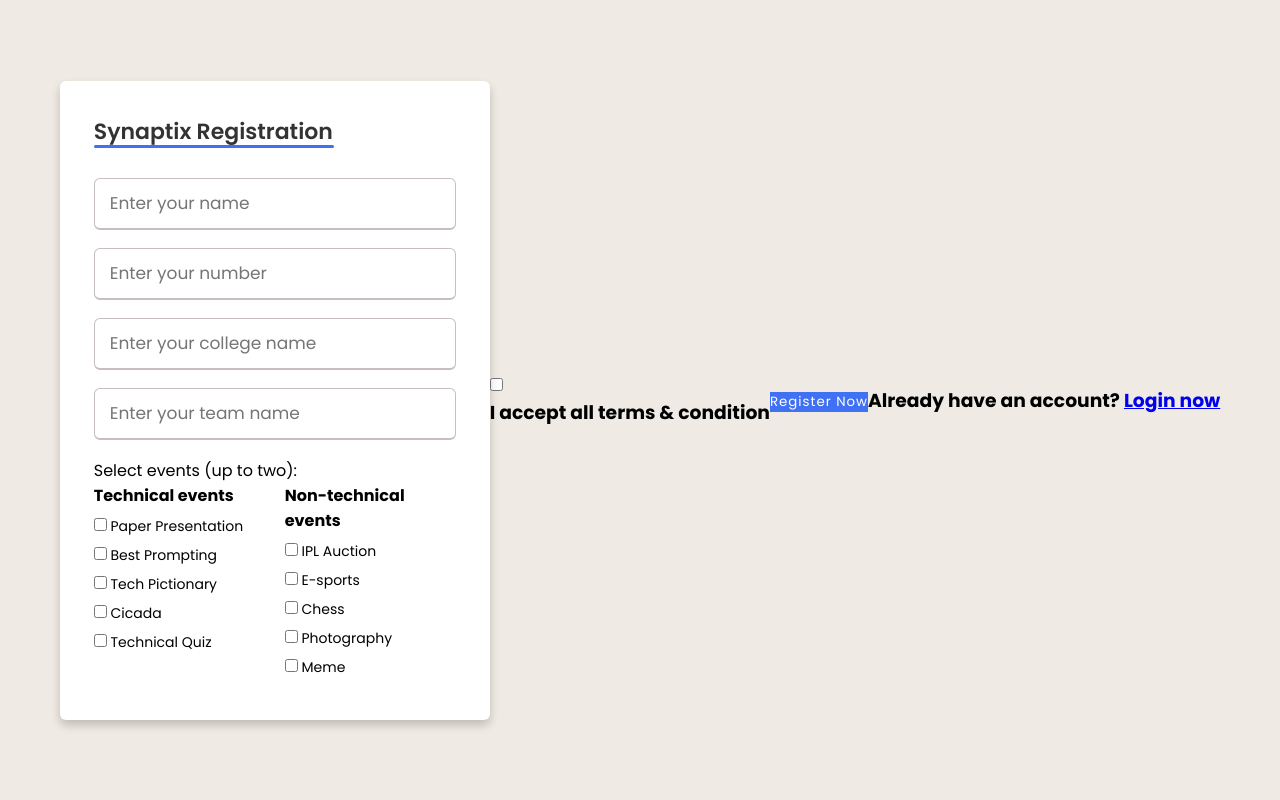
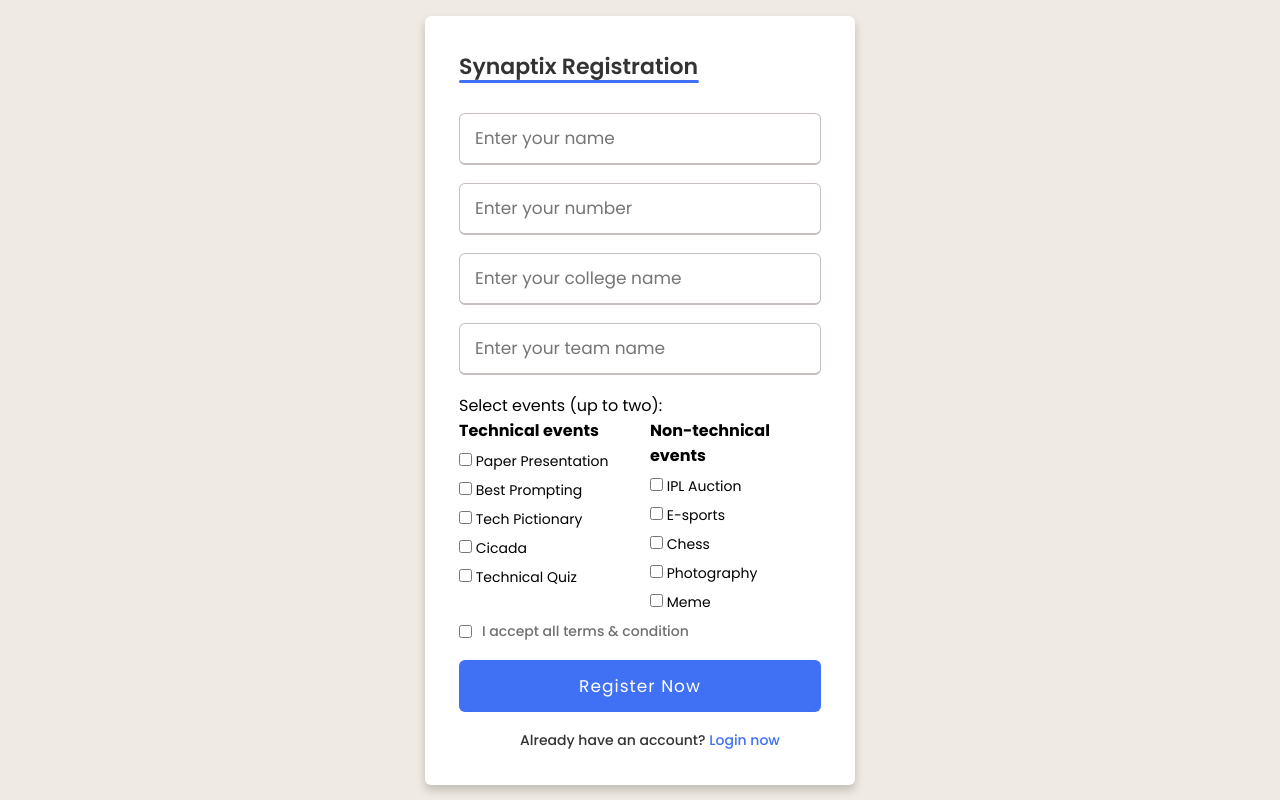
Before and after one commit to Thejas1906/AI-DS-WEB, a Flask app: page /register in a window 1280 px wide. Run offline with Flask 3, Linux system fonts and the light colour scheme.

Commit message:
Update register.html

```diff
--- a/templates/register.html
+++ b/templates/register.html
@@ -1,11 +1,133 @@
 <!DOCTYPE html>
-<!-- Coding By CodingNepal - codingnepalweb.com -->
 <html lang="en" dir="ltr">
 <head>
     <meta charset="UTF-8">
     <meta name="viewport" content="width=device-width, initial-scale=1.0">
-    <title> Registration or Sign Up form in HTML CSS | CodingLab </title>
-    <link rel="stylesheet" href="{{ url_for('static', filename='register.css') }}">
+    <title>Registration or Sign Up Form</title>
+    <style>
+        @import url('https://fonts.googleapis.com/css?family=Poppins:400,500,600,700&display=swap');
+        * {
+            margin: 0;
+            padding: 0;
+            box-sizing: border-box;
+            font-family: 'Poppins', sans-serif;
+        }
+        body {
+            min-height: 100vh;
+            display: flex;
+            align-items: center;
+            justify-content: center;
+            background: #EFEAE3;
+        }
+        .wrapper {
+            position: relative;
+            max-width: 430px;
+            width: 100%;
+            background: #fff;
+            padding: 34px;
+            border-radius: 6px;
+            box-shadow: 0 5px 10px rgba(0,0,0,0.2);
+        }
+        .wrapper h2 {
+            position: relative;
+            font-size: 22px;
+            font-weight: 600;
+            color: #333;
+        }
+        .wrapper h2::before {
+            content: '';
+            position: absolute;
+            left: 0;
+            bottom: 0;
+            height: 3px;
+            width: 240px;
+            border-radius: 12px;
+            background: #4070f4;
+        }
+        .wrapper form {
+            margin-top: 30px;
+        }
+        .wrapper form .input-box {
+            height: 52px;
+            margin: 18px 0;
+        }
+        form .input-box input {
+            height: 100%;
+            width: 100%;
+            outline: none;
+            padding: 0 15px;
+            font-size: 17px;
+            font-weight: 400;
+            color: #333;
+            border: 1.5px solid #C7BEBE;
+            border-bottom-width: 2.5px;
+            border-radius: 6px;
+            transition: all 0.3s ease;
+        }
+        .input-box input:focus,
+        .input-box input:valid {
+            border-color: #4070f4;
+        }
+        form .policy {
+            display: flex;
+            align-items: center;
+        }
+        form h3 {
+            color: #707070;
+            font-size: 14px;
+            font-weight: 500;
+            margin-left: 10px;
+        }
+        .input-box.button input {
+            color: #fff;
+            letter-spacing: 1px;
+            border: none;
+            background: #4070f4;
+            cursor: pointer;
+        }
+        .input-box.button input:hover {
+            background: #0e4bf1;
+        }
+        form .text h3 {
+            color: #333;
+            width: 100%;
+            text-align: center;
+        }
+        form .text h3 a {
+            color: #4070f4;
+            text-decoration: none;
+        }
+        form .text h3 a:hover {
+            text-decoration: underline;
+        }
+        /* Style the container holding the checkbox groups */
+        .checkbox-container {
+            display: flex;
+            justify-content: space-between;
+            gap: 20px; /* Space between the groups */
+        }
+        /* Style each group */
+        .optgroup {
+            flex: 1; /* Allow each group to take up equal space */
+        }
+        /* Style each option group */
+        .group-label {
+            font-weight: bold;
+            margin-bottom: 8px;
+            display: block;
+        }
+        /* Style each option */
+        .optgroup label {
+            display: block;
+            margin-bottom: 8px;
+            cursor: pointer;
+            font-size: 14px;
+        }
+        /* Style each option on hover */
+        .optgroup label:hover {
+            background-color: #f1f1f1;
+        }
+    </style>
 </head>
 <body>
     <div class="wrapper">
@@ -43,21 +165,18 @@
                 </div>
             </div>
             <p id="warning" class="warning"></p>
-    </div>
-
             <div class="policy">
                 <input type="checkbox">
                 <h3>I accept all terms & condition</h3>
             </div>
             <div class="input-box button">
-        <input type="Submit" value="Register Now">
+                <input type="submit" value="Register Now">
             </div>
             <div class="text">
                 <h3>Already have an account? <a href="#">Login now</a></h3>
             </div>
         </form>
     </div>
-</body>
     <script>
         // Function to handle checkbox selection
         const checkboxes = document.querySelectorAll('.optgroup input[type="checkbox"]');
@@ -72,6 +191,6 @@ checkboxes.forEach(checkbox => {
                 }
             });
         });
-
     </script>
+</body>
 </html>
```
Lines whose indentation alone changed are shown as unchanged.
